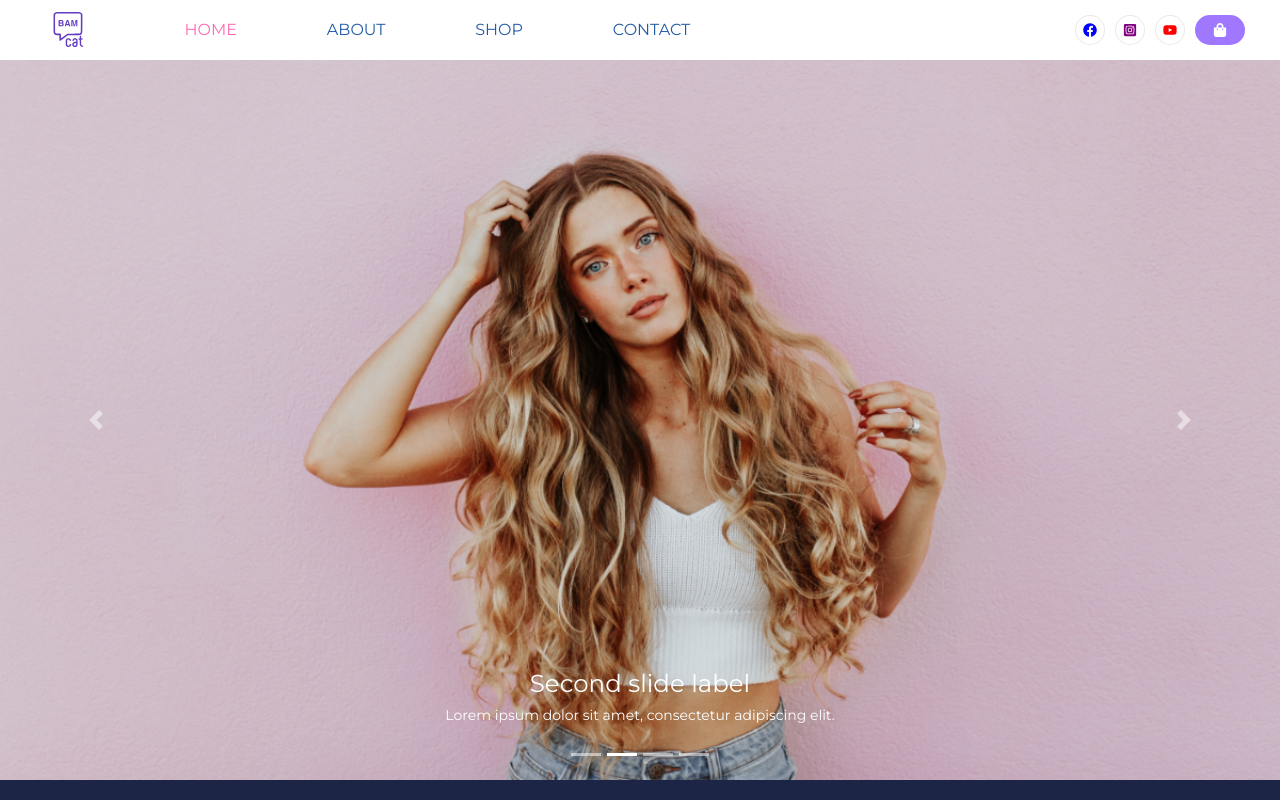
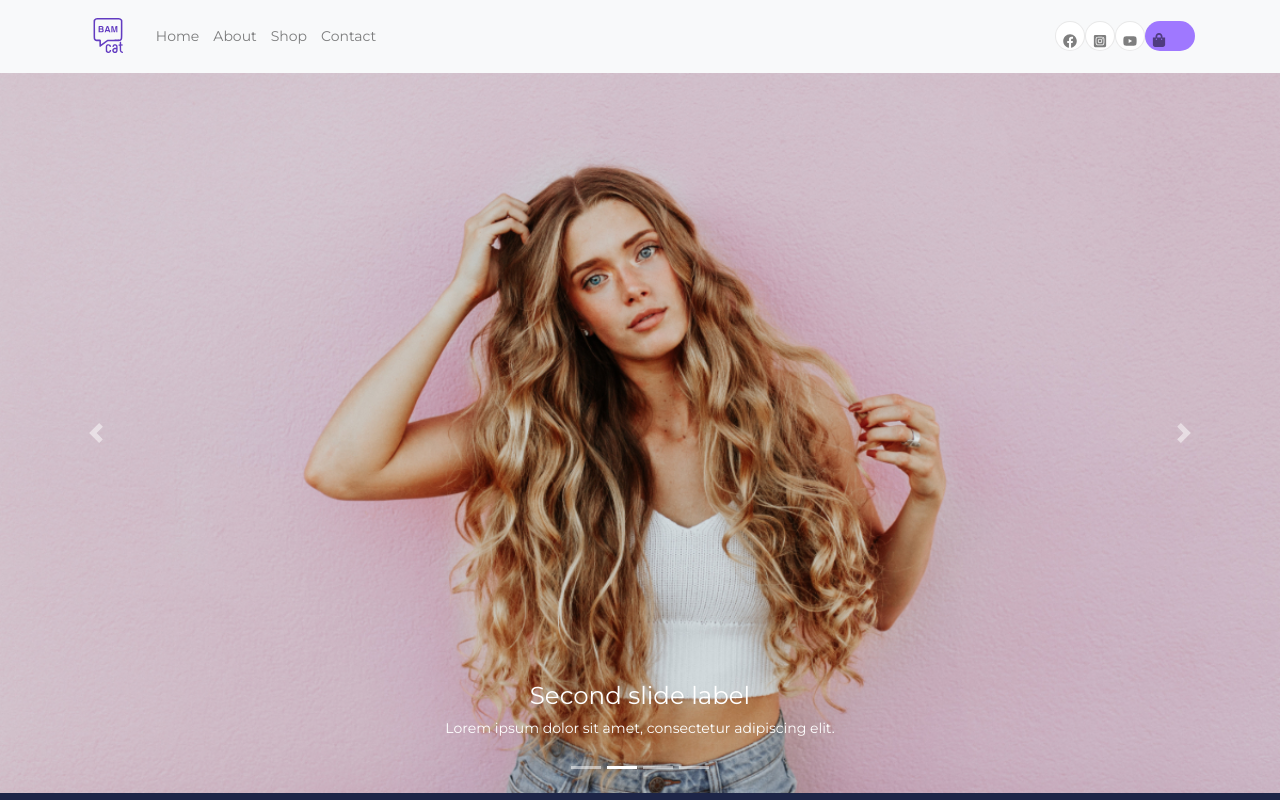
Before and after one commit to syed-ghufran-hassan/B.A.M-eCommerce, a React (Create React App) app: page / in a window 1280 px wide. Shown: the top 800 px of the page. Built offline with nearby package versions, Linux system fonts and the light colour scheme; no server answers.

Commit message:
Changing Navbar to be with bootstrap, styling needs more editing

```diff
--- a/src/App.js
+++ b/src/App.js
@@ -4,7 +4,7 @@ import { BrowserRouter as Router, Switch, Route } from "react-router-dom";
 import "./App.css";
 
 // 1st party component
-import Navbar from "./features/Components/Navbar";
+import NavbarFunc from "./features/Components/Navbar";
 import Footer from "./features/Components/Footer";
 
 // pages
@@ -18,7 +18,7 @@ function App() {
   return (
     <div className="App">
       <Router>
-        <Navbar />
+        <NavbarFunc />
         <Switch>
           <Route path="/" exact component={HomePage} />
           <Route path="/about" exact component={About} />
--- a/src/features/Components/Navbar.js
+++ b/src/features/Components/Navbar.js
@@ -1,5 +1,4 @@
 import React from "react";
-import { NavLink, Link } from "react-router-dom";
 import "../styles/Navbar.css";
 import logo from "../img/logo.svg";
 import {
@@ -8,89 +7,62 @@ import {
   FaYoutube,
   FaShoppingBag,
 } from "react-icons/fa";
+import Navbar from "react-bootstrap/Navbar";
+import Container from 'react-bootstrap/Container'
+import Nav from "react-bootstrap/Nav";
+import Row from 'react-bootstrap/Row'
+import "bootstrap/dist/css/bootstrap.min.css";
 
-function Navbar() {
+function NavbarFunc() {
   return (
-    <div className="NavbarWrapper">
-      <div className="Navbar">
-        <NavLink
-          className="headerLink"
-          activeClassName="is-active"
-          activeStyle={{ color: "hotpink" }}
-          exact
-          to="/"
-        >
+    <Navbar sticky="top" collapseOnSelect expand="sm" bg="light" variant="light">
+      <Container>
+      <Navbar.Brand href="./">
         <img className="logo" src={logo} alt=""></img>
-        </NavLink>
-        <NavLink
-          className="headerLink"
-          activeClassName="is-active"
-          activeStyle={{ color: "hotpink" }}
-          exact
-          to="/"
-        >
-          HOME
-        </NavLink>
-        <NavLink
-          className="headerLink"
-          activeClassName="is-active"
-          activeStyle={{ color: "hotpink" }}
-          exact
-          to="/about"
-        >
-          ABOUT
-        </NavLink>
-        <NavLink
-          className="headerLink"
-          activeClassName="is-active"
-          activeStyle={{ color: "hotpink" }}
-          exact
-          to="/shop"
-        >
-          SHOP
-        </NavLink>
-        <NavLink
-          className="headerLink"
-          activeClassName="is-active"
-          activeStyle={{ color: "hotpink" }}
-          exact
-          to="/contact"
-        >
-          CONTACT
-        </NavLink>
-      </div>
-      <div className="NavbarSocial">
-        <Link
-          to={{ pathname: "https://www.facebook.com/" }}
+      </Navbar.Brand>
+      <Navbar.Toggle aria-controls="responsive-navbar-nav" />
+      <Navbar.Collapse id="responsive-navbar-nav">
+        <Nav className="mr-auto">
+          <Nav.Link href="./">Home</Nav.Link>
+          <Nav.Link href="/about">About</Nav.Link>
+          <Nav.Link href="/shop">Shop</Nav.Link>
+          <Nav.Link href="/contact">Contact</Nav.Link>
+        </Nav>
+        <Nav>
+          <Nav.Link
+            className="facebook-icon"
+            href="https://www.facebook.com/"
             target="_blank"
-          className="icon facebook-icon"
           >
             <FaFacebook />
-        </Link>
-        <Link
-          to={{ pathname: "https://www.instagram.com/" }}
+          </Nav.Link>
+          <Nav.Link
+            className="instagram-icon"
+            href="https://www.instagram.com/"
             target="_blank"
-          className="icon instagram-icon"
           >
             <FaInstagramSquare />
-        </Link>
-        <Link
-          to={{ pathname: "https://www.youtube.com/" }}
+          </Nav.Link>
+          <Nav.Link
+            className="youtube-icon"
+            href="https://www.facebook.com/"
             target="_blank"
-          className="icon youtube-icon"
           >
             <FaYoutube />
-        </Link>
-        <Link
-          to={{ pathname: "https://www.youtube.com/" }}
+          </Nav.Link>
+          <Nav.Link
+            className="shopping-icon"
+            href="https://www.facebook.com/"
             target="_blank"
-          className="icon shopping-icon"
           >
             <FaShoppingBag />
-        </Link>
-      </div>
-    </div>
+          </Nav.Link>
+        </Nav>
+      </Navbar.Collapse>
+
+      </Container>
+    </Navbar>
   );
 }
 
-export default Navbar;
+export default NavbarFunc;
--- a/src/features/styles/Navbar.css
+++ b/src/features/styles/Navbar.css
@@ -1,44 +1,5 @@
-.NavbarWrapper {
-  display: flex;
-  flex-direction: row;
-  position: sticky;
-  width: 100%;
-}
-
-.Navbar {
-  height: 60px;
-  width: 100%;
-  background-color: white;
-  display: flex;
-  flex-direction: row;
-  align-content: center;
-  justify-content: space-around;
-  align-items: center;
-}
-
-.Navbar a {
-  text-decoration: none;
-  font-size: 16px;
-}
-
 .logo {
   height: 50px;
-}
-
-.NavbarSocial {
-  height: 60px;
-  width: 70%;
-  background-color: white;
-  display: flex;
-  flex-direction: row;
-  align-content: center;
-  justify-content: flex-end;
-  align-items: center;
-  margin-right: 30px;
-}
-
-.NavbarSocial a {
-  margin: 5px;
 }
 
 .facebook-icon {
@@ -91,3 +52,8 @@
   color: white;
   border-radius: 30px;
 }
+
+.navbar-toggler{
+  width: 50px;
+  height: 50px;
+}
```
Lines whose indentation alone changed are shown as unchanged.
